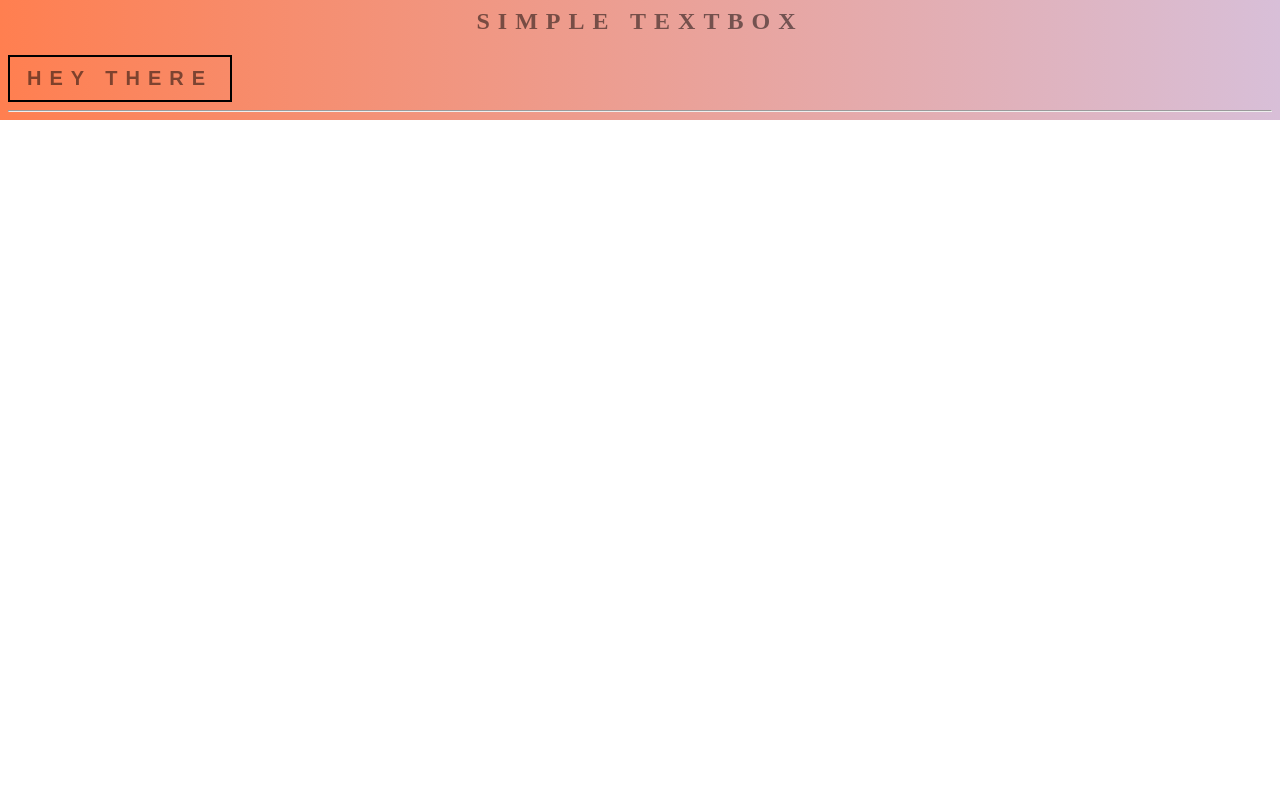
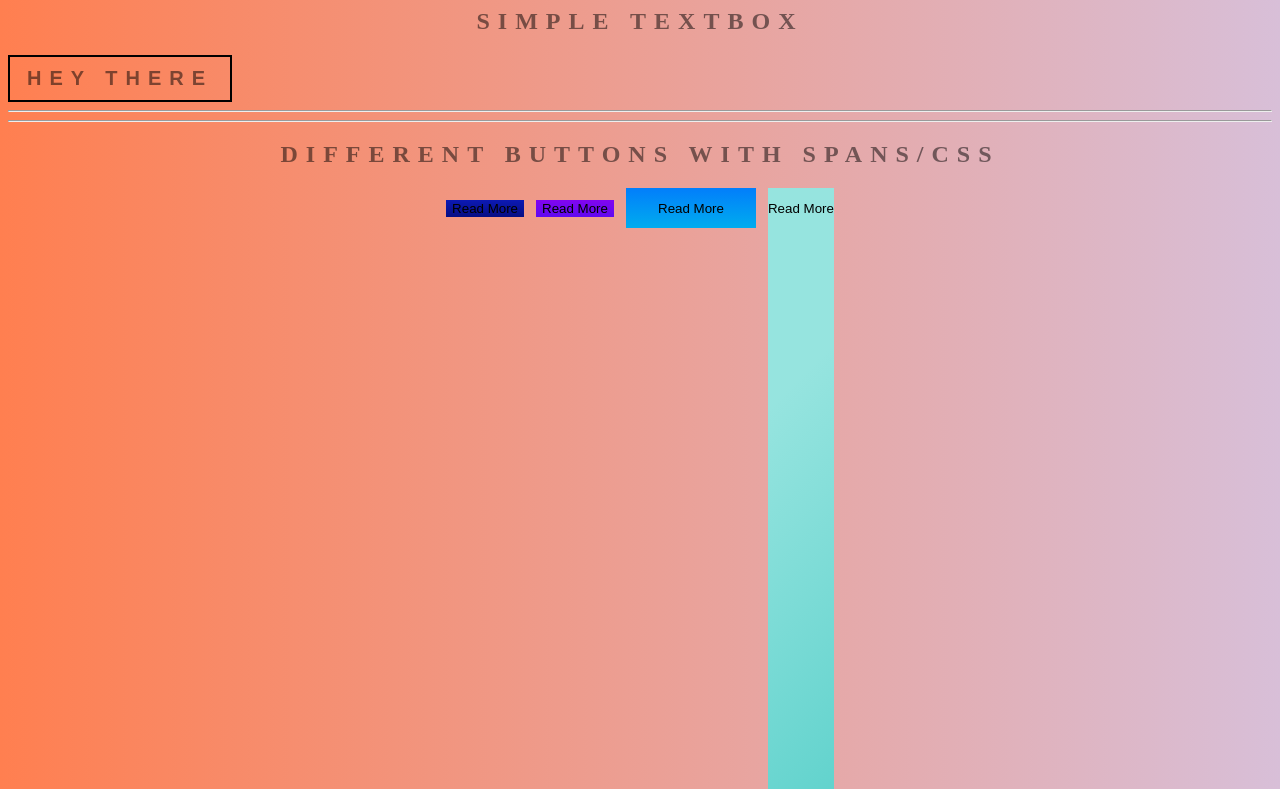
Before and after one commit to HannahTT25/gamedev2023-hannah, a plain HTML site: page public/t3a04-css-by-fred2.html in a window 1280 px wide. Shown: the part 1471-2260 px from the top of the page. Before the commit the page ends 1591 px from the top, so only its background shows below. Drawn offline with Linux system fonts and the light colour scheme.

Commit message:
Update t3a04-css-by-fred2.html

```diff
--- a/public/t3a04-css-by-fred2.html
+++ b/public/t3a04-css-by-fred2.html
@@ -175,6 +175,176 @@ img{
 </head>
   <div class="textbox">Hey there</div>
 <hr>
+<hr>
+<h2>Different buttons with spans/css</h2>
+<button class="custom-btn btn-1">Read More</button>
+ <button class="custom-btn btn-2">Read More</button>
+ <button class="custom-btn btn-3"><span>Read More</span></button>
+ <button class="custom-btn btn-4"><span>Read More</span></button>
+<style>
+.btn-1 {
+  background: rgb(6,14,131);
+  background: linear-gradient(0deg, rgba(6,14,131,1) 0%, rgba(12,25,180,1) 100%);
+  border: none;
+}
+.btn-1:hover {
+   background: rgb(0,3,255);
+background: linear-gradient(0deg, rgba(0,3,255,1) 0%, rgba(2,126,251,1) 100%);
+}
+.btn-2 {
+  background: rgb(96,9,240);
+  background: linear-gradient(0deg, rgba(96,9,240,1) 0%, rgba(129,5,240,1) 100%);
+  border: none;
 
+}
+.btn-2:before {
+  height: 0%;
+  width: 2px;
+}
+.btn-2:hover {
+  box-shadow:  4px 4px 6px 0 rgba(255,255,255,.5),
+              -4px -4px 6px 0 rgba(116, 125, 136, .5),
+    inset -4px -4px 6px 0 rgba(255,255,255,.2),
+    inset 4px 4px 6px 0 rgba(0, 0, 0, .4);
+}
+.btn-3 {
+  background: rgb(0,172,238);
+background: linear-gradient(0deg, rgba(0,172,238,1) 0%, rgba(2,126,251,1) 100%);
+  width: 130px;
+  height: 40px;
+  line-height: 42px;
+  padding: 0;
+  border: none;
+
+}
+.btn-3 span {
+  position: relative;
+  display: block;
+  width: 100%;
+  height: 100%;
+}
+.btn-3:before,
+.btn-3:after {
+  position: absolute;
+  content: "";
+  right: 0;
+  top: 0;
+   background: rgba(2,126,251,1);
+  transition: all 0.3s ease;
+}
+.btn-3:before {
+  height: 0%;
+  width: 2px;
+}
+.btn-3:after {
+  width: 0%;
+  height: 2px;
+}
+.btn-3:hover{
+   background: transparent;
+  box-shadow: none;
+}
+.btn-3:hover:before {
+  height: 100%;
+}
+.btn-3:hover:after {
+  width: 100%;
+}
+.btn-3 span:hover{
+   color: rgba(2,126,251,1);
+}
+.btn-3 span:before,
+.btn-3 span:after {
+  position: absolute;
+  content: "";
+  left: 0;
+  bottom: 0;
+   background: rgba(2,126,251,1);
+  transition: all 0.3s ease;
+}
+.btn-3 span:before {
+  width: 2px;
+  height: 0%;
+}
+.btn-3 span:after {
+  width: 0%;
+  height: 2px;
+}
+.btn-3 span:hover:before {
+  height: 100%;
+}
+.btn-3 span:hover:after {
+  width: 100%;
+}
+.btn-4 {
+  background-color: #4dccc6;
+background-image: linear-gradient(315deg, #4dccc6 0%, #96e4df 74%);
+  line-height: 42px;
+  padding: 0;
+  border: none;
+}
+.btn-4:hover{
+  background-color: #89d8d3;
+background-image: linear-gradient(315deg, #89d8d3 0%, #03c8a8 74%);
+}
+.btn-4 span {
+  position: relative;
+  display: block;
+  width: 100%;
+  height: 100%;
+}
+.btn-4:before,
+.btn-4:after {
+  position: absolute;
+  content: "";
+  right: 0;
+  top: 0;
+   box-shadow:  4px 4px 6px 0 rgba(255,255,255,.9),
+              -4px -4px 6px 0 rgba(116, 125, 136, .2),
+    inset -4px -4px 6px 0 rgba(255,255,255,.9),
+    inset 4px 4px 6px 0 rgba(116, 125, 136, .3);
+  transition: all 0.3s ease;
+}
+.btn-4:before {
+  height: 0%;
+  width: .1px;
+}
+.btn-4:after {
+  width: 0%;
+  height: .1px;
+}
+.btn-4:hover:before {
+  height: 100%;
+}
+.btn-4:hover:after {
+  width: 100%;
+}
+.btn-4 span:before,
+.btn-4 span:after {
+  position: absolute;
+  content: "";
+  left: 0;
+  bottom: 0;
+  box-shadow:  4px 4px 6px 0 rgba(255,255,255,.9),
+              -4px -4px 6px 0 rgba(116, 125, 136, .2),
+    inset -4px -4px 6px 0 rgba(255,255,255,.9),
+    inset 4px 4px 6px 0 rgba(116, 125, 136, .3);
+  transition: all 0.3s ease;
+}
+.btn-4 span:before {
+  width: .1px;
+  height: 0%;
+}
+.btn-4 span:after {
+  width: 0%;
+  height: .1px;
+}
+.btn-4 span:hover:before {
+  height: 100%;
+}
+.btn-4 span:hover:after {
+  width: 100%;
+}
+</style>
 </body>
 </html>
```
